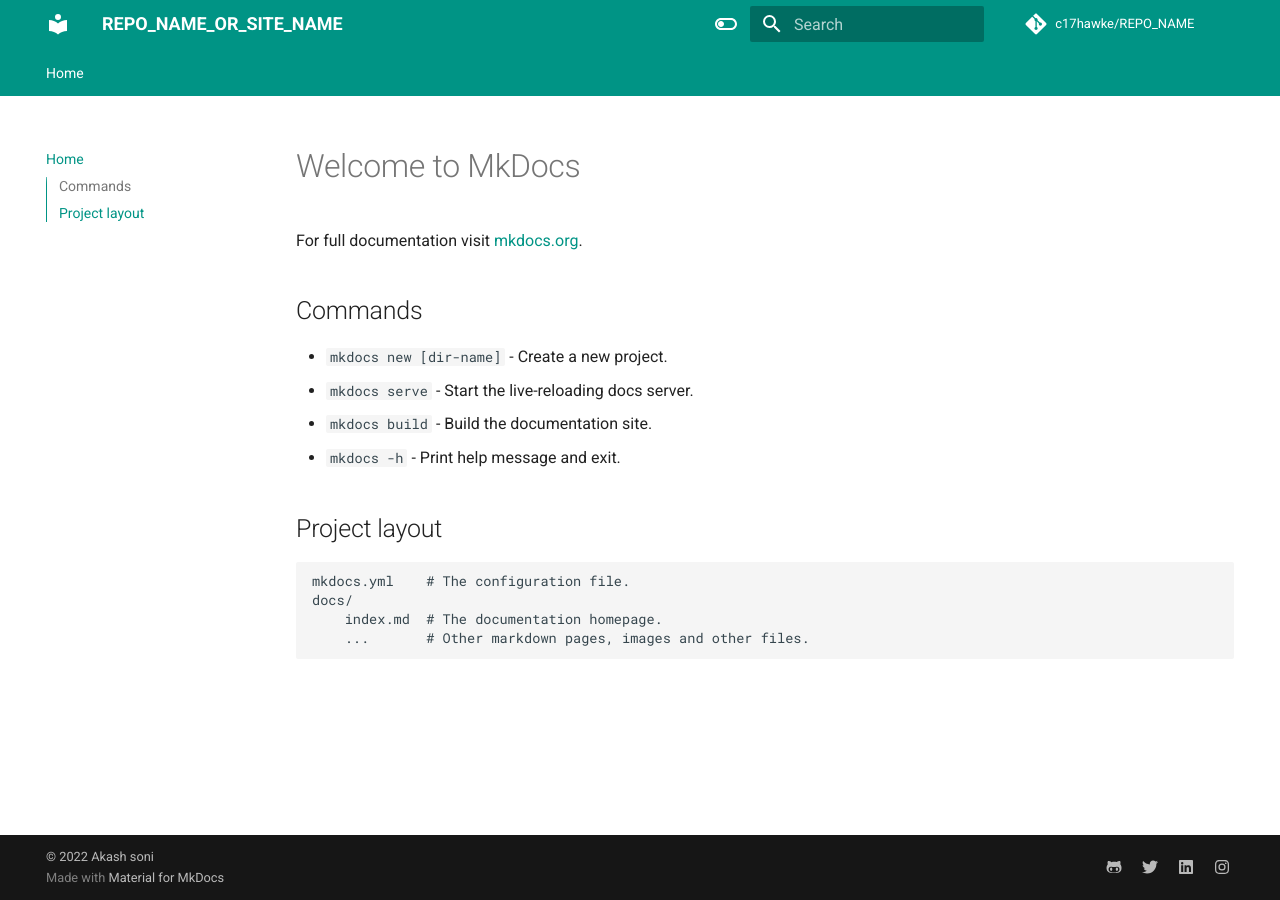
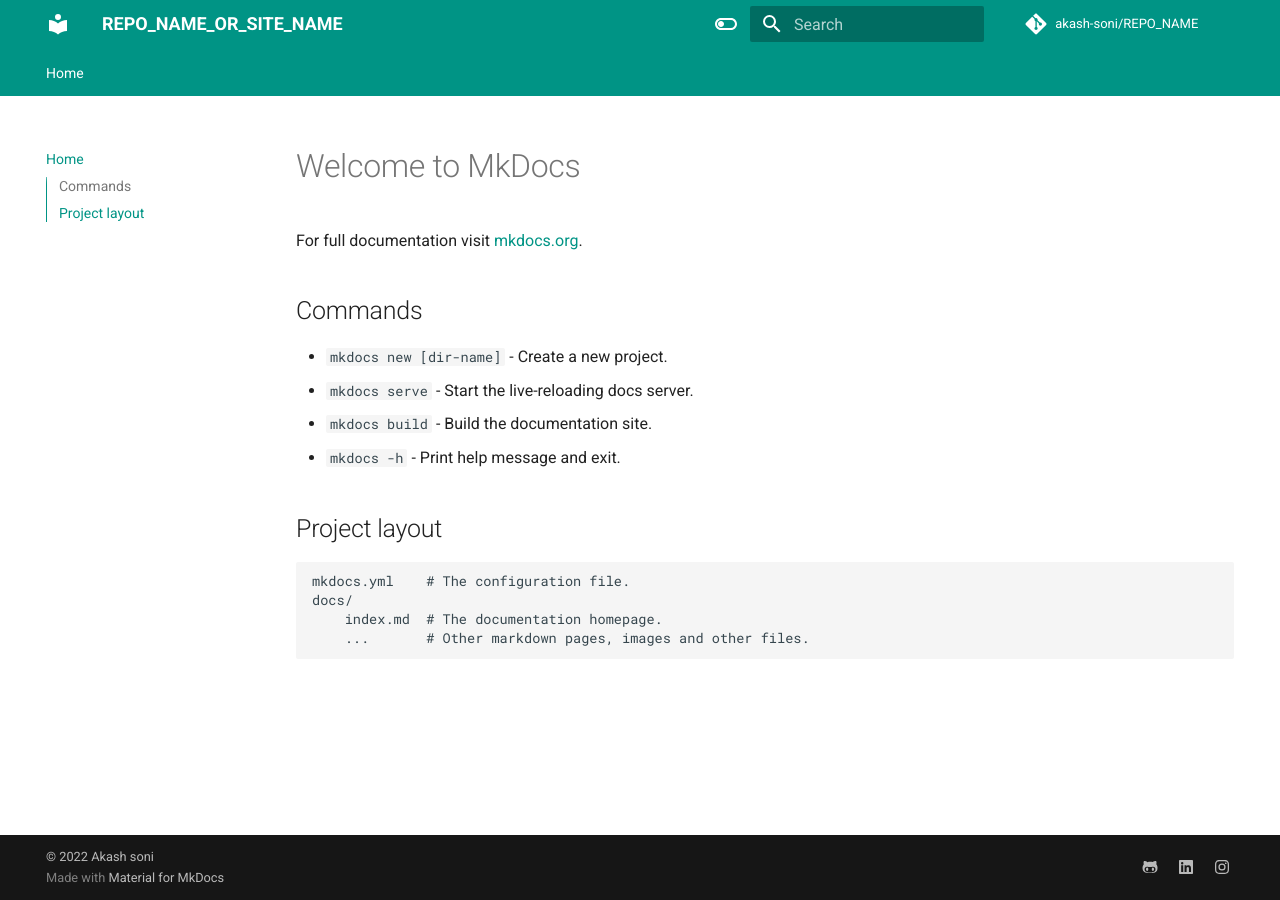
Before and after one commit to akash-soni/DVC-Mkdocs-project-template, an MkDocs documentation site: the page built from docs/index.md, in a window 1280 px wide. Built offline with MkDocs 1.6.1 and Material for MkDocs 9.7.7, drawn with Linux system fonts in a browser that asks for light colours; comment, search, counter and statistics services are not loaded.

Commit message:
changes done

```diff
--- a/mkdocs.yml
+++ b/mkdocs.yml
@@ -4,13 +4,13 @@
 nav:
   - Home: index.md
 
-site_author: Sunny Bhaveen Chandra
+site_author: Akash soni
 site_description: >-
   DESCRIPTION
 
 # Repository
-repo_name: c17hawke/REPO_NAME
-repo_url: https://github.com/c17hawke/REPO_NAME
+repo_name: akash-soni/REPO_NAME
+repo_url: https://github.com/akash-soni/REPO_NAME
 
 # Configuration
 theme:
@@ -39,13 +39,11 @@
 extra:
   social:
     - icon: fontawesome/brands/github-alt
-      link: https://github.com/c17hawke
-    - icon: fontawesome/brands/twitter
-      link: https://twitter.com/c17hawke
+      link: https://github.com/akash-soni
     - icon: fontawesome/brands/linkedin
-      link: https://linkedin.com/in/c17hawke
+      link: https://linkedin.com/in/akash-soni
     - icon: fontawesome/brands/instagram
-      link: https://www.instagram.com/c17hawke/
+      link: https://www.instagram.com/akashsoni/
 
 extra_javascript:
   - javascripts/mathjax.js
--- a/setup.py
+++ b/setup.py
@@ -5,7 +5,7 @@
 
 ## edit below variables as per your requirements -
 REPO_NAME = "REPO_NAME"
-AUTHOR_USER_NAME = "c17hawke"
+AUTHOR_USER_NAME = "akash-soni"
 SRC_REPO = "src"
 LIST_OF_REQUIREMENTS = []
 
@@ -18,7 +18,7 @@
     long_description=long_description,
     long_description_content_type="text/markdown",
     url=f"https://github.com/{AUTHOR_USER_NAME}/{REPO_NAME}",
-    author_email="sunny.c17hawke@gmail.com",
+    author_email="akash.200287@gmail.com",
     packages=[SRC_REPO],
     license="MIT",
     python_requires=">=3.6",
```
